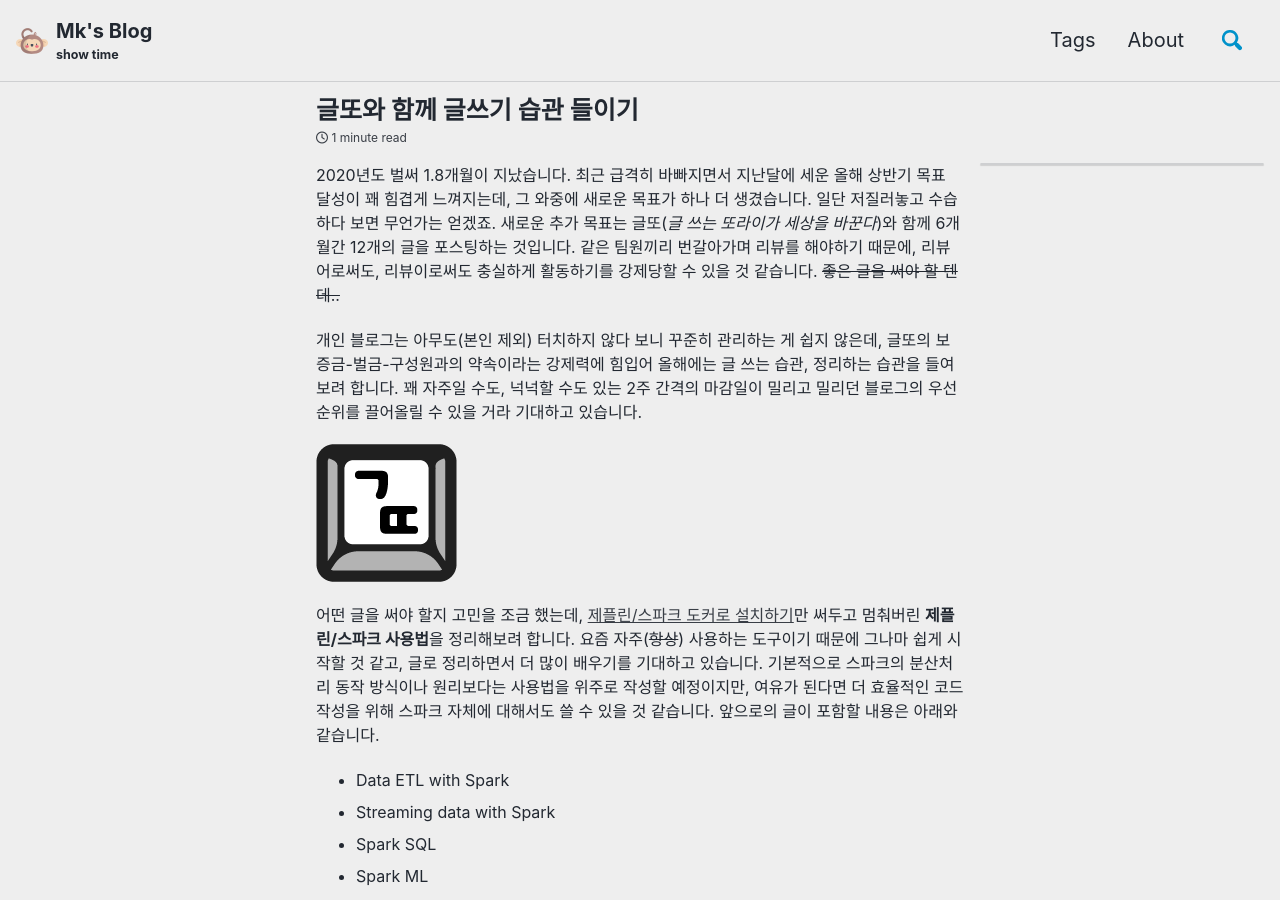
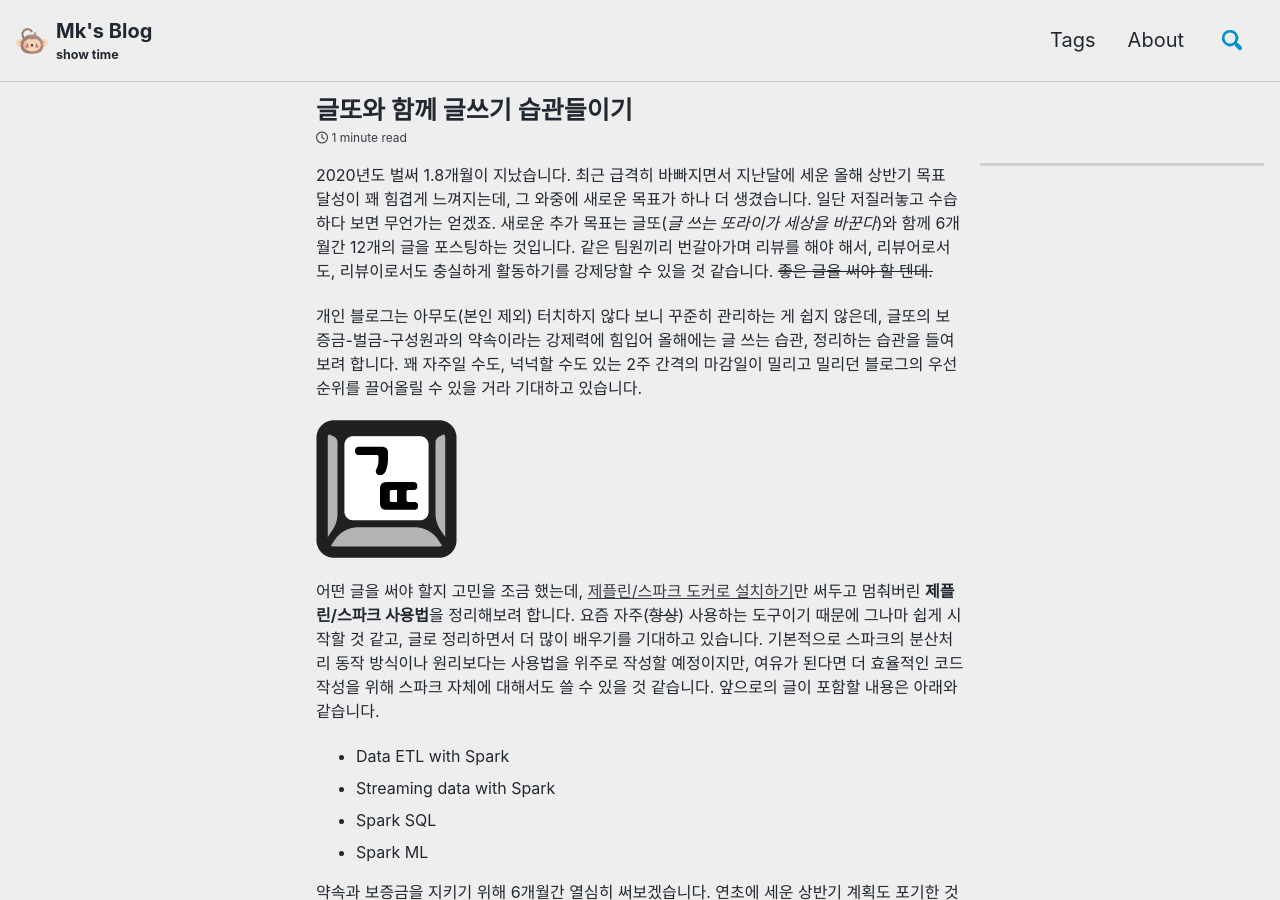
Before and after one commit to Moons08/Moons08.github.io, a Jekyll site: the page built from _posts/blog/2020-02-17-new_resolution.md, in a window 1280 px wide and 900 px high. Built offline with Jekyll 4.4.1, drawn with Linux system fonts in a browser that asks for light colours; cached includes are drawn as plain includes; nearby versions of some CDN libraries; comment, search, counter and statistics services are not loaded.

Commit message:
fix typo

```diff
--- a/_posts/blog/2020-02-17-new_resolution.md
+++ b/_posts/blog/2020-02-17-new_resolution.md
@@ -1,11 +1,11 @@
 ---
-title: 글또와 함께 글쓰기 습관 들이기
+title: 글또와 함께 글쓰기 습관들이기
 date: 2020-02-24
 tags: blog
 category: blog
 ---
 
-2020년도 벌써 1.8개월이 지났습니다. 최근 급격히 바빠지면서 지난달에 세운 올해 상반기 목표 달성이 꽤 힘겹게 느껴지는데, 그 와중에 새로운 목표가 하나 더 생겼습니다. 일단 저질러놓고 수습하다 보면 무언가는 얻겠죠. 새로운 추가 목표는 글또(*글 쓰는 또라이가 세상을 바꾼다*)와 함께 6개월간 12개의 글을 포스팅하는 것입니다. 같은 팀원끼리 번갈아가며 리뷰를 해야하기 때문에, 리뷰어로써도, 리뷰이로써도 충실하게 활동하기를 강제당할 수 있을 것 같습니다. ~~좋은 글을 써야 할 텐데..~~
+2020년도 벌써 1.8개월이 지났습니다. 최근 급격히 바빠지면서 지난달에 세운 올해 상반기 목표 달성이 꽤 힘겹게 느껴지는데, 그 와중에 새로운 목표가 하나 더 생겼습니다. 일단 저질러놓고 수습하다 보면 무언가는 얻겠죠. 새로운 추가 목표는 글또(*글 쓰는 또라이가 세상을 바꾼다*)와 함께 6개월간 12개의 글을 포스팅하는 것입니다. 같은 팀원끼리 번갈아가며 리뷰를 해야 해서, 리뷰어로서도, 리뷰이로서도 충실하게 활동하기를 강제당할 수 있을 것 같습니다. ~~좋은 글을 써야 할 텐데.~~
 
 개인 블로그는 아무도(본인 제외) 터치하지 않다 보니 꾸준히 관리하는 게 쉽지 않은데, 글또의 보증금-벌금-구성원과의 약속이라는 강제력에 힘입어 올해에는 글 쓰는 습관, 정리하는 습관을 들여보려 합니다. 꽤 자주일 수도, 넉넉할 수도 있는 2주 간격의 마감일이 밀리고 밀리던 블로그의 우선순위를 끌어올릴 수 있을 거라 기대하고 있습니다.
 
```
